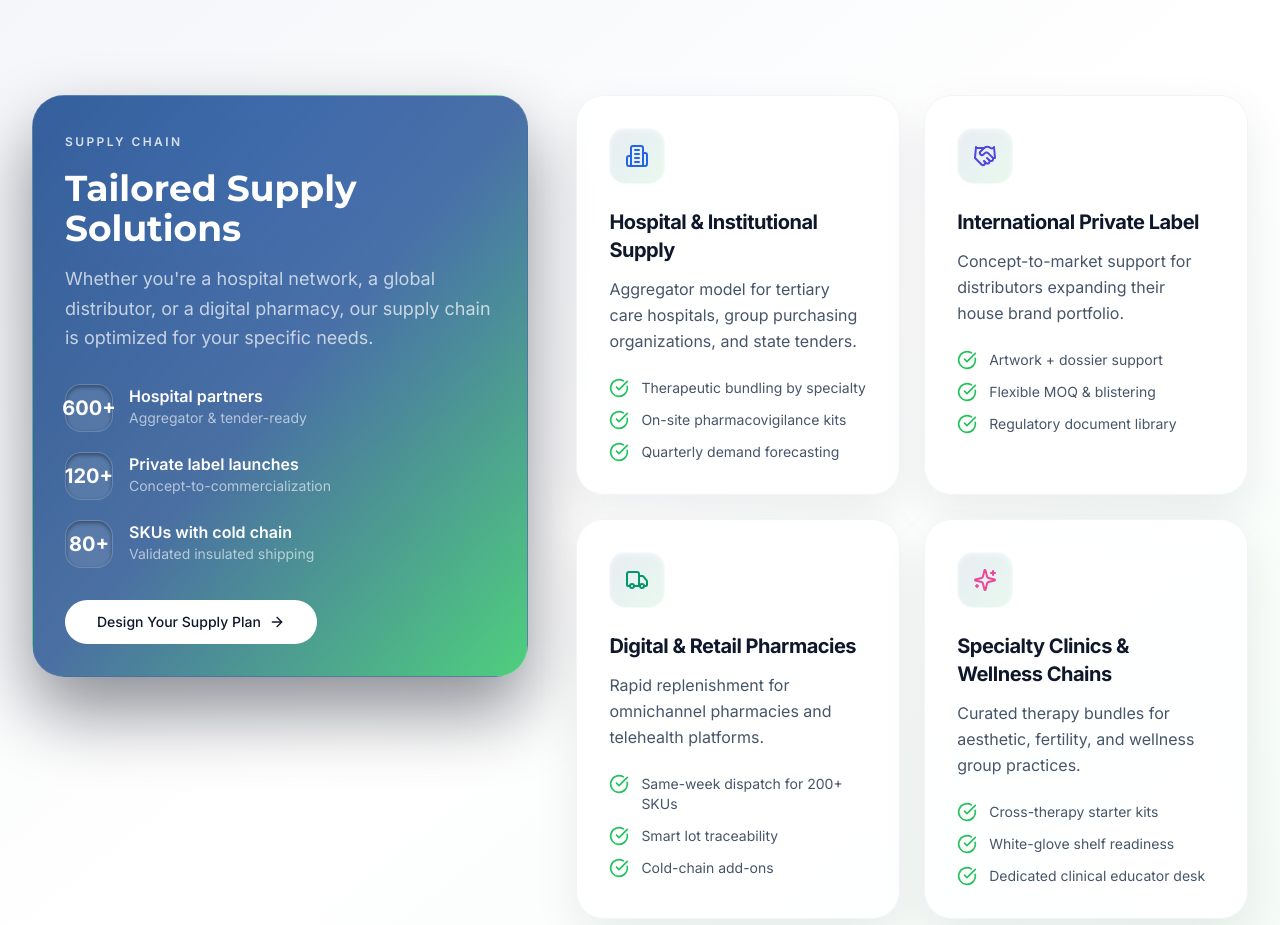
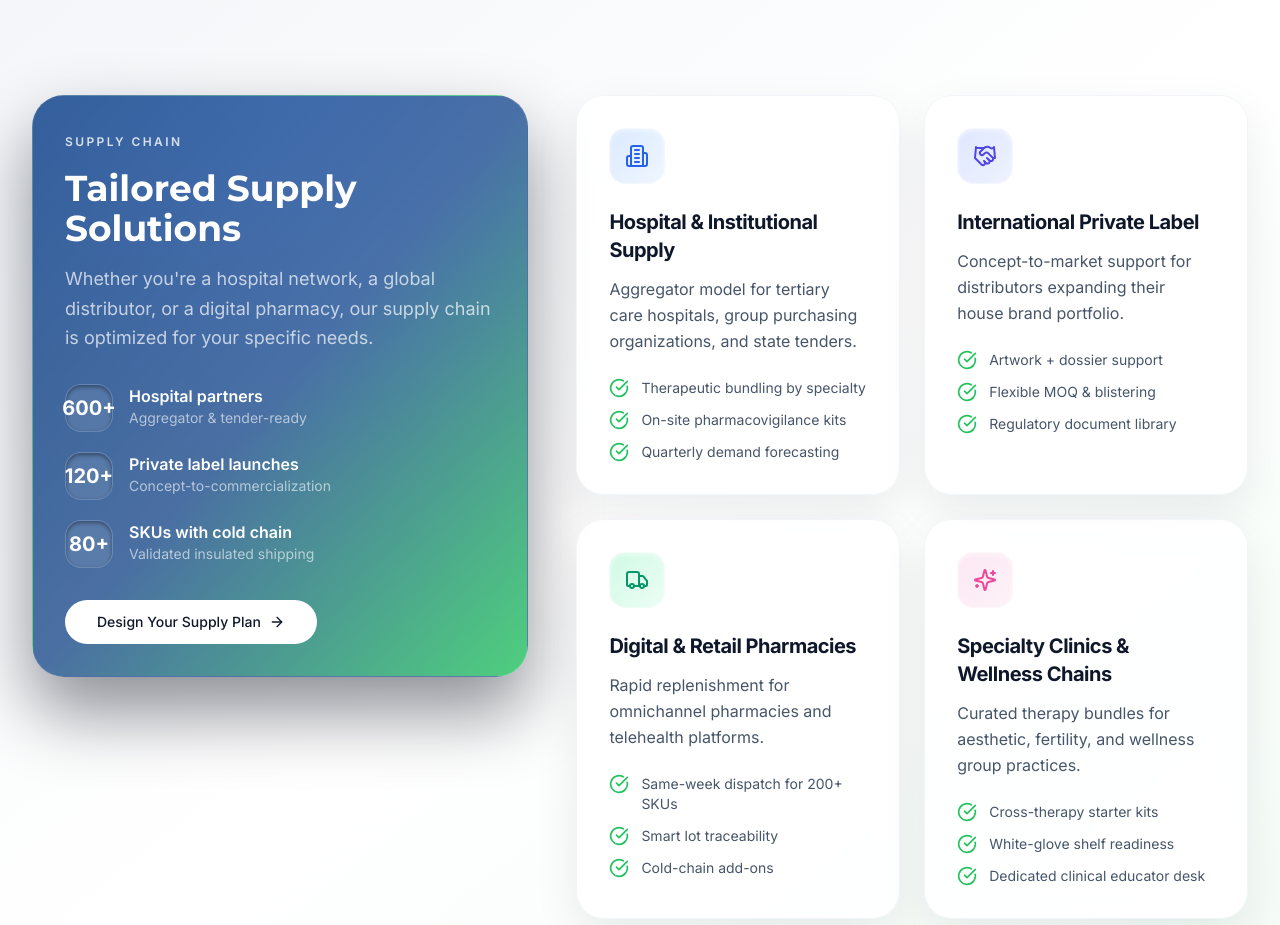
Before and after one commit to visheshsanghvi112/ambica-pharma-portal, a React (Vite) app: page / in a window 1280 px wide. Shown: the part 2820-3745 px from the top of the page. Built offline with nearby package versions, Linux system fonts and the light colour scheme.

Commit message:
Add colorful glow animations to supply programs cards

```diff
--- a/src/pages/Index.tsx
+++ b/src/pages/Index.tsx
@@ -463,9 +463,25 @@ const Index = () => {
                   whileInView={{ opacity: 1, y: 0 }}
                   transition={{ duration: 0.4, delay: index * 0.1 }}
                   viewport={{ once: true }}
-                  className="group relative p-8 rounded-[28px] bg-white/85 dark:bg-slate-800/70 border border-slate-100 dark:border-slate-700 backdrop-blur-md shadow-[0_18px_45px_rgba(15,23,42,0.08)] hover:-translate-y-2 hover:shadow-[0_30px_60px_rgba(15,23,42,0.16)] transition-all duration-300 ring-1 ring-transparent hover:ring-primary/20"
+                  className={`group relative p-8 rounded-[28px] bg-white/85 dark:bg-slate-800/70 border border-slate-100 dark:border-slate-700 backdrop-blur-md shadow-[0_18px_45px_rgba(15,23,42,0.08)] hover:-translate-y-2 transition-all duration-500 ring-1 ring-transparent ${
+                    index === 0
+                      ? 'hover:bg-blue-50/50 dark:hover:bg-blue-500/10 hover:shadow-[0_20px_60px_-10px_rgba(59,130,246,0.5)] hover:border-blue-500/30 hover:ring-blue-500/20'
+                      : index === 1
+                        ? 'hover:bg-indigo-50/50 dark:hover:bg-indigo-500/10 hover:shadow-[0_20px_60px_-10px_rgba(99,102,241,0.5)] hover:border-indigo-500/30 hover:ring-indigo-500/20'
+                        : index === 2
+                          ? 'hover:bg-emerald-50/50 dark:hover:bg-emerald-500/10 hover:shadow-[0_20px_60px_-10px_rgba(16,185,129,0.5)] hover:border-emerald-500/30 hover:ring-emerald-500/20'
+                          : 'hover:bg-pink-50/50 dark:hover:bg-pink-500/10 hover:shadow-[0_20px_60px_-10px_rgba(236,72,153,0.5)] hover:border-pink-500/30 hover:ring-pink-500/20'
+                  }`}
                 >
-                  <div className="h-14 w-14 rounded-2xl bg-gradient-to-br from-primary/10 to-secondary/10 shadow-inner shadow-white/50 flex items-center justify-center mb-6 group-hover:scale-110 transition-transform duration-300 border border-white/60 dark:border-white/10">
+                  <div className={`h-14 w-14 rounded-2xl shadow-inner shadow-white/50 flex items-center justify-center mb-6 group-hover:scale-110 transition-transform duration-500 border border-white/60 dark:border-white/10 ${
+                    index === 0
+                      ? 'bg-gradient-to-br from-blue-100 to-blue-50 dark:from-blue-900/30 dark:to-blue-800/20'
+                      : index === 1
+                        ? 'bg-gradient-to-br from-indigo-100 to-indigo-50 dark:from-indigo-900/30 dark:to-indigo-800/20'
+                        : index === 2
+                          ? 'bg-gradient-to-br from-emerald-100 to-emerald-50 dark:from-emerald-900/30 dark:to-emerald-800/20'
+                          : 'bg-gradient-to-br from-pink-100 to-pink-50 dark:from-pink-900/30 dark:to-pink-800/20'
+                  }`}>
                     {program.icon}
                   </div>
                   <h3 className="text-xl font-bold text-slate-900 dark:text-white mb-3 tracking-tight">{program.title}</h3>
```
